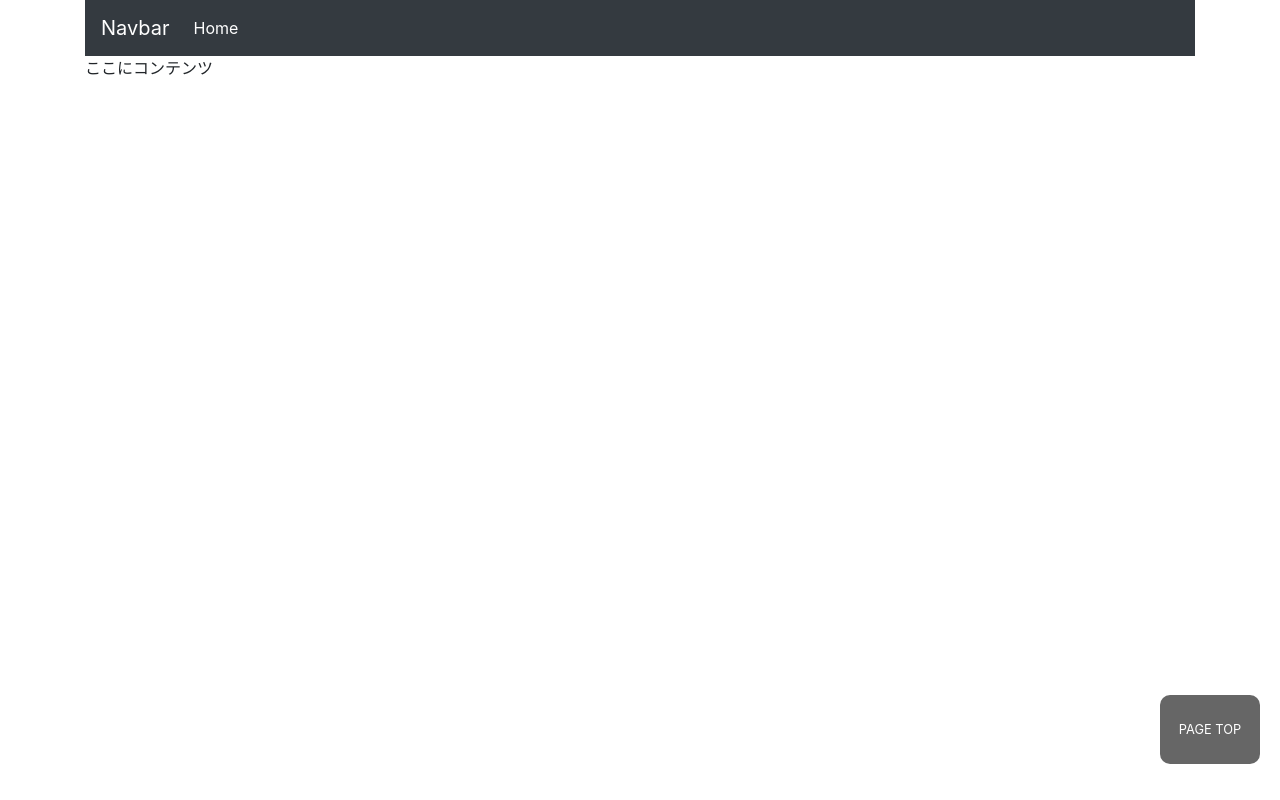
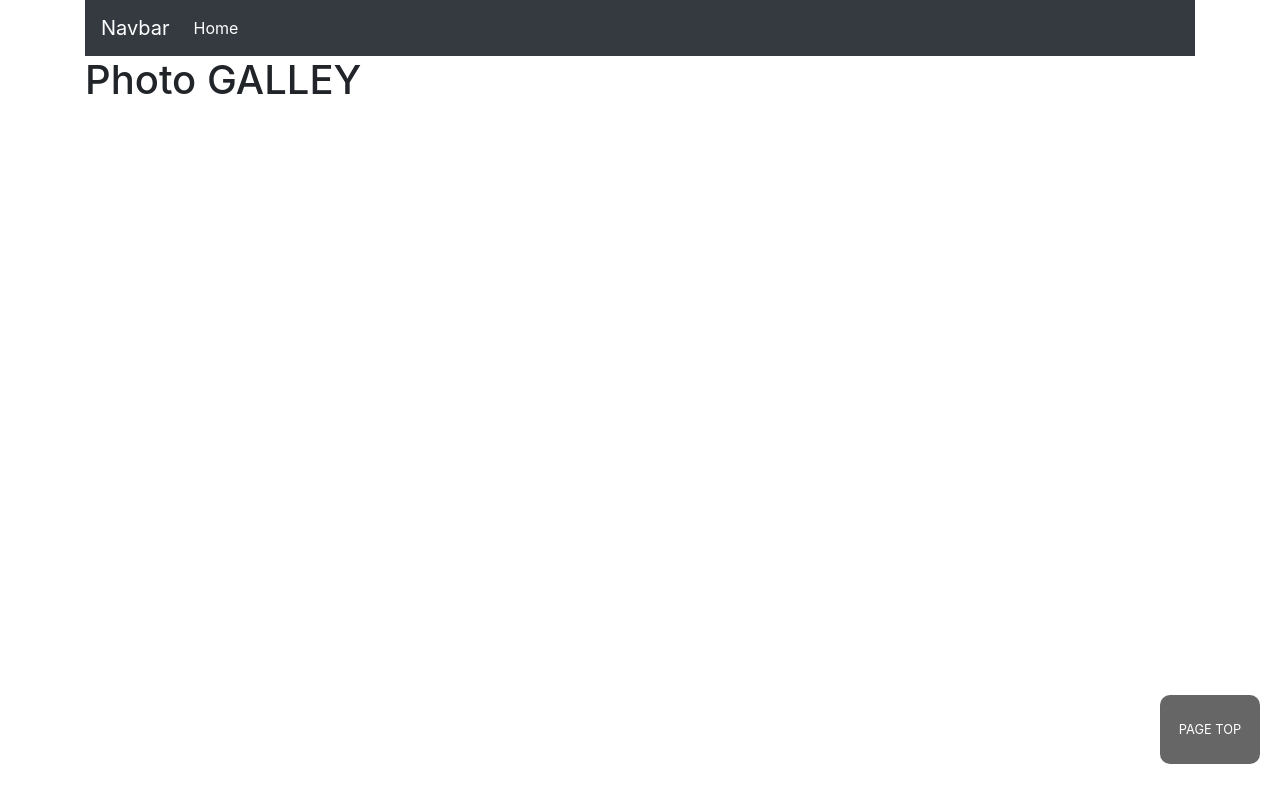
Before and after one commit to Reeeeeeeen3/web2, a plain HTML site: page index.html in a window 1280 px wide. Drawn offline with nearby package versions, Linux system fonts and the light colour scheme.

Commit message:
Update index.html

```diff
--- a/index.html
+++ b/index.html
@@ -49,11 +49,9 @@
 <p id="page-top"><a href="#">PAGE TOP</a></p>
 
 <div style="background: https://raw.githubusercontent.com/Reeeeeeeen3/web2/master/img/1536031650684.jpg;">
-<p>ここにコンテンツ</p>
+<h1>Photo GALLEY</h1>
 </div>
 
-    </tbody>
-  </table>
 </div>
 </div>
 <script src="https://code.jquery.com/jquery-3.3.1.slim.min.js" integrity="sha384-q8i/X+965DzO0rT7abK41JStQIAqVgRVzpbzo5smXKp4YfRvH+8abtTE1Pi6jizo" crossorigin="anonymous"></script>
```
